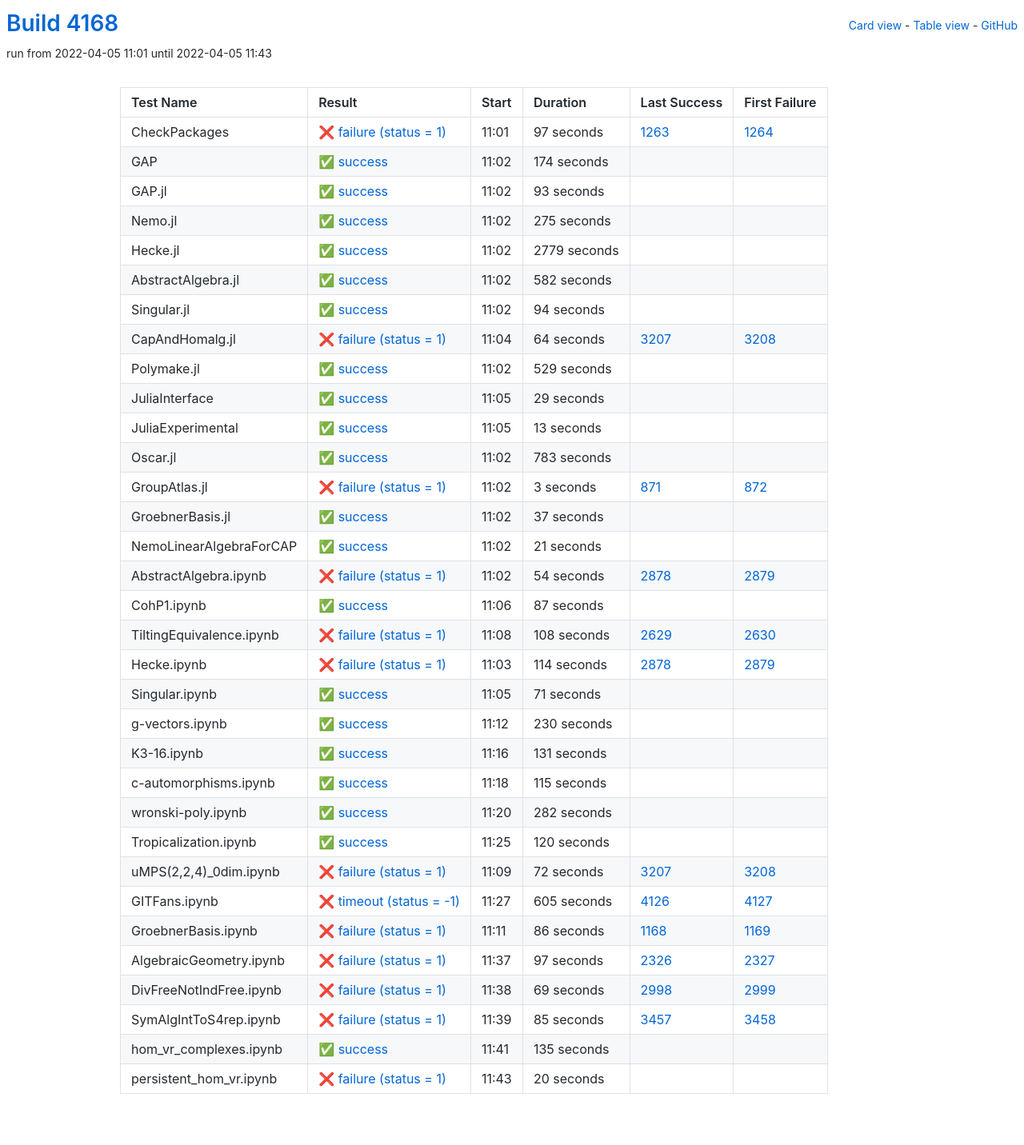
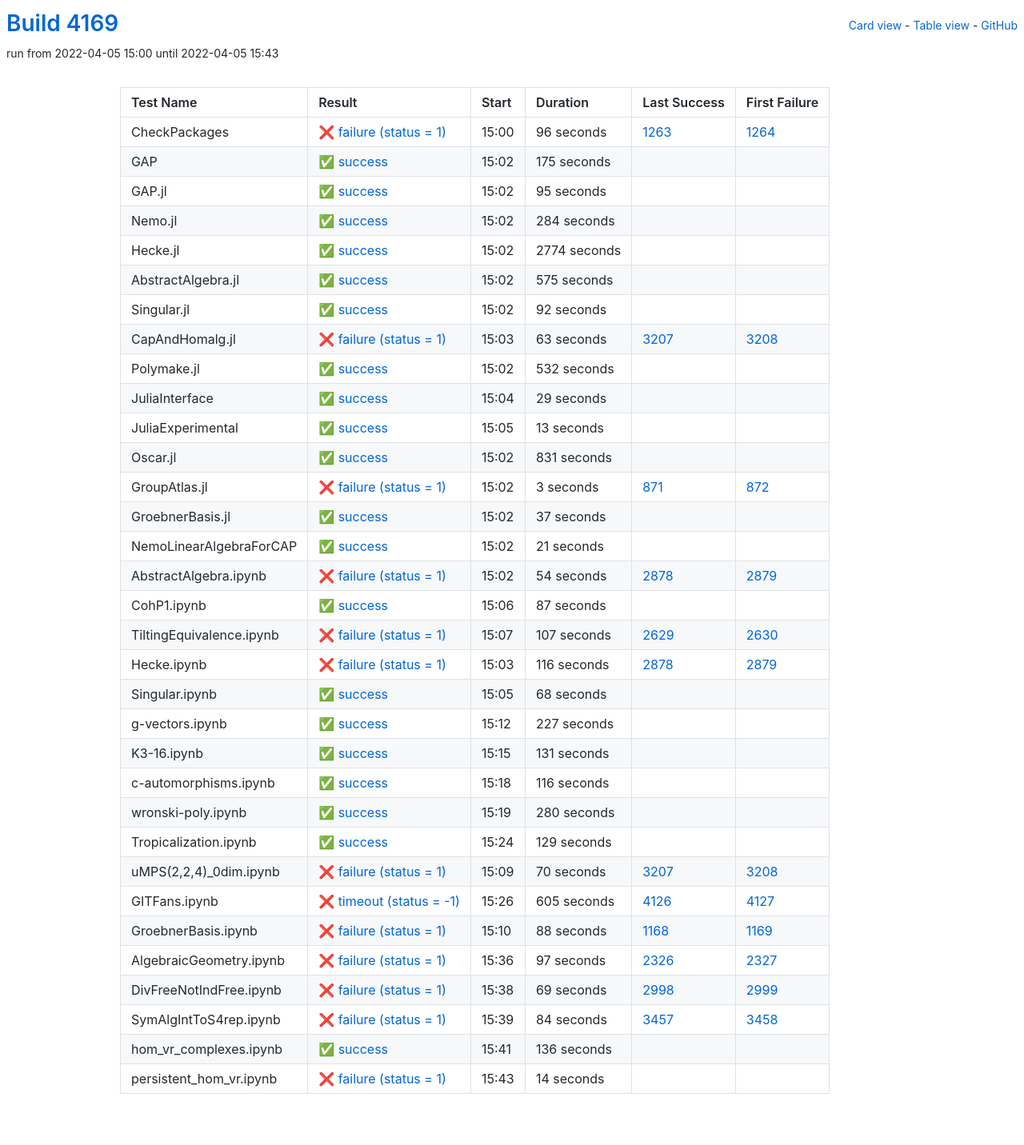
Before and after one commit to oscar-system/oscar-ci-status-stable, a Jekyll site: the page built from table.html, in a window 1280 px wide. Shown: the whole page at 80% size. Built offline with Jekyll 4.4.1, drawn with Linux system fonts in a browser that asks for light colours.

Commit message:
Build #4169

```diff
--- a/_data/ci.yml
+++ b/_data/ci.yml
@@ -1,6 +1,6 @@
 ---
-build: 4168
-build_url: https://oscarci.mathematik.uni-kl.de/job/oscar-stable/4168/
+build: 4169
+build_url: https://oscarci.mathematik.uni-kl.de/job/oscar-stable/4169/
 job: oscar-stable
 organization: oscar-system
 repo: oscar-ci-status-stable
@@ -8,116 +8,116 @@ repourl: https://github.com/oscar-system/oscar-ci-status-stable
 tests:
 - name: CheckPackages
   id: checkpackages
-  log: https://oscarci.mathematik.uni-kl.de/job/oscar-stable/4168/artifact/logs/build-4168/CheckPackages.log
-  start: 2022-04-05 11:01
+  log: https://oscarci.mathematik.uni-kl.de/job/oscar-stable/4169/artifact/logs/build-4169/CheckPackages.log
+  start: 2022-04-05 15:00
   success: false
   exitcode: 1
   status: failure
-  duration: 97
+  duration: 96
   last_success: 1263
   last_success_url: https://oscarci.mathematik.uni-kl.de/job/oscar-stable/1263/
   first_failure: 1264
   first_failure_url: https://oscarci.mathematik.uni-kl.de/job/oscar-stable/1264/
 - name: GAP
   id: gap
-  log: https://oscarci.mathematik.uni-kl.de/job/oscar-stable/4168/artifact/logs/build-4168/GAP.log
-  start: 2022-04-05 11:02
+  log: https://oscarci.mathematik.uni-kl.de/job/oscar-stable/4169/artifact/logs/build-4169/GAP.log
+  start: 2022-04-05 15:02
   success: true
   exitcode: 0
   status: success
-  duration: 174
+  duration: 175
   last_success: false
   last_success_url:
   first_failure: false
   first_failure_url:
 - name: GAP.jl
   id: gap-jl
-  log: https://oscarci.mathematik.uni-kl.de/job/oscar-stable/4168/artifact/logs/build-4168/GAP.jl.log
-  start: 2022-04-05 11:02
+  log: https://oscarci.mathematik.uni-kl.de/job/oscar-stable/4169/artifact/logs/build-4169/GAP.jl.log
+  start: 2022-04-05 15:02
   success: true
   exitcode: 0
   status: success
-  duration: 93
+  duration: 95
   last_success: false
   last_success_url:
   first_failure: false
   first_failure_url:
 - name: Nemo.jl
   id: nemo-jl
-  log: https://oscarci.mathematik.uni-kl.de/job/oscar-stable/4168/artifact/logs/build-4168/Nemo.jl.log
-  start: 2022-04-05 11:02
+  log: https://oscarci.mathematik.uni-kl.de/job/oscar-stable/4169/artifact/logs/build-4169/Nemo.jl.log
+  start: 2022-04-05 15:02
   success: true
   exitcode: 0
   status: success
-  duration: 275
+  duration: 284
   last_success: false
   last_success_url:
   first_failure: false
   first_failure_url:
 - name: Hecke.jl
   id: hecke-jl
-  log: https://oscarci.mathematik.uni-kl.de/job/oscar-stable/4168/artifact/logs/build-4168/Hecke.jl.log
-  start: 2022-04-05 11:02
+  log: https://oscarci.mathematik.uni-kl.de/job/oscar-stable/4169/artifact/logs/build-4169/Hecke.jl.log
+  start: 2022-04-05 15:02
   success: true
   exitcode: 0
   status: success
-  duration: 2779
+  duration: 2774
   last_success: false
   last_success_url:
   first_failure: false
   first_failure_url:
 - name: AbstractAlgebra.jl
   id: abstractalgebra-jl
-  log: https://oscarci.mathematik.uni-kl.de/job/oscar-stable/4168/artifact/logs/build-4168/AbstractAlgebra.jl.log
-  start: 2022-04-05 11:02
+  log: https://oscarci.mathematik.uni-kl.de/job/oscar-stable/4169/artifact/logs/build-4169/AbstractAlgebra.jl.log
+  start: 2022-04-05 15:02
   success: true
   exitcode: 0
   status: success
-  duration: 582
+  duration: 575
   last_success: false
   last_success_url:
   first_failure: false
   first_failure_url:
 - name: Singular.jl
   id: singular-jl
-  log: https://oscarci.mathematik.uni-kl.de/job/oscar-stable/4168/artifact/logs/build-4168/Singular.jl.log
-  start: 2022-04-05 11:02
+  log: https://oscarci.mathematik.uni-kl.de/job/oscar-stable/4169/artifact/logs/build-4169/Singular.jl.log
+  start: 2022-04-05 15:02
   success: true
   exitcode: 0
   status: success
-  duration: 94
+  duration: 92
   last_success: false
   last_success_url:
   first_failure: false
   first_failure_url:
 - name: CapAndHomalg.jl
   id: capandhomalg-jl
-  log: https://oscarci.mathematik.uni-kl.de/job/oscar-stable/4168/artifact/logs/build-4168/CapAndHomalg.jl.log
-  start: 2022-04-05 11:04
+  log: https://oscarci.mathematik.uni-kl.de/job/oscar-stable/4169/artifact/logs/build-4169/CapAndHomalg.jl.log
+  start: 2022-04-05 15:03
   success: false
   exitcode: 1
   status: failure
-  duration: 64
+  duration: 63
   last_success: 3207
   last_success_url: https://oscarci.mathematik.uni-kl.de/job/oscar-stable/3207/
   first_failure: 3208
   first_failure_url: https://oscarci.mathematik.uni-kl.de/job/oscar-stable/3208/
 - name: Polymake.jl
   id: polymake-jl
-  log: https://oscarci.mathematik.uni-kl.de/job/oscar-stable/4168/artifact/logs/build-4168/Polymake.jl.log
-  start: 2022-04-05 11:02
+  log: https://oscarci.mathematik.uni-kl.de/job/oscar-stable/4169/artifact/logs/build-4169/Polymake.jl.log
+  start: 2022-04-05 15:02
   success: true
   exitcode: 0
   status: success
-  duration: 529
+  duration: 532
   last_success: false
   last_success_url:
   first_failure: false
   first_failure_url:
 - name: JuliaInterface
   id: juliainterface
-  log: https://oscarci.mathematik.uni-kl.de/job/oscar-stable/4168/artifact/logs/build-4168/JuliaInterface.log
-  start: 2022-04-05 11:05
+  log: https://oscarci.mathematik.uni-kl.de/job/oscar-stable/4169/artifact/logs/build-4169/JuliaInterface.log
+  start: 2022-04-05 15:04
   success: true
   exitcode: 0
   status: success
@@ -128,8 +128,8 @@ tests:
   first_failure_url:
 - name: JuliaExperimental
   id: juliaexperimental
-  log: https://oscarci.mathematik.uni-kl.de/job/oscar-stable/4168/artifact/logs/build-4168/JuliaExperimental.log
-  start: 2022-04-05 11:05
+  log: https://oscarci.mathematik.uni-kl.de/job/oscar-stable/4169/artifact/logs/build-4169/JuliaExperimental.log
+  start: 2022-04-05 15:05
   success: true
   exitcode: 0
   status: success
@@ -140,20 +140,20 @@ tests:
   first_failure_url:
 - name: Oscar.jl
   id: oscar-jl
-  log: https://oscarci.mathematik.uni-kl.de/job/oscar-stable/4168/artifact/logs/build-4168/Oscar.jl.log
-  start: 2022-04-05 11:02
+  log: https://oscarci.mathematik.uni-kl.de/job/oscar-stable/4169/artifact/logs/build-4169/Oscar.jl.log
+  start: 2022-04-05 15:02
   success: true
   exitcode: 0
   status: success
-  duration: 783
+  duration: 831
   last_success: false
   last_success_url:
   first_failure: false
   first_failure_url:
 - name: GroupAtlas.jl
   id: groupatlas-jl
-  log: https://oscarci.mathematik.uni-kl.de/job/oscar-stable/4168/artifact/logs/build-4168/GroupAtlas.jl.log
-  start: 2022-04-05 11:02
+  log: https://oscarci.mathematik.uni-kl.de/job/oscar-stable/4169/artifact/logs/build-4169/GroupAtlas.jl.log
+  start: 2022-04-05 15:02
   success: false
   exitcode: 1
   status: failure
@@ -164,8 +164,8 @@ tests:
   first_failure_url: https://oscarci.mathematik.uni-kl.de/job/oscar-stable/872/
 - name: GroebnerBasis.jl
   id: groebnerbasis-jl
-  log: https://oscarci.mathematik.uni-kl.de/job/oscar-stable/4168/artifact/logs/build-4168/GroebnerBasis.jl.log
-  start: 2022-04-05 11:02
+  log: https://oscarci.mathematik.uni-kl.de/job/oscar-stable/4169/artifact/logs/build-4169/GroebnerBasis.jl.log
+  start: 2022-04-05 15:02
   success: true
   exitcode: 0
   status: success
@@ -176,8 +176,8 @@ tests:
   first_failure_url:
 - name: NemoLinearAlgebraForCAP
   id: nemolinearalgebraforcap
-  log: https://oscarci.mathematik.uni-kl.de/job/oscar-stable/4168/artifact/logs/build-4168/NemoLinearAlgebraForCAP.log
-  start: 2022-04-05 11:02
+  log: https://oscarci.mathematik.uni-kl.de/job/oscar-stable/4169/artifact/logs/build-4169/NemoLinearAlgebraForCAP.log
+  start: 2022-04-05 15:02
   success: true
   exitcode: 0
   status: success
@@ -188,8 +188,8 @@ tests:
   first_failure_url:
 - name: AbstractAlgebra.ipynb
   id: abstractalgebra-ipynb
-  log: https://oscarci.mathematik.uni-kl.de/job/oscar-stable/4168/artifact/logs/build-4168/AbstractAlgebra.ipynb.log
-  start: 2022-04-05 11:02
+  log: https://oscarci.mathematik.uni-kl.de/job/oscar-stable/4169/artifact/logs/build-4169/AbstractAlgebra.ipynb.log
+  start: 2022-04-05 15:02
   success: false
   exitcode: 1
   status: failure
@@ -200,8 +200,8 @@ tests:
   first_failure_url: https://oscarci.mathematik.uni-kl.de/job/oscar-stable/2879/
 - name: CohP1.ipynb
   id: cohp1-ipynb
-  log: https://oscarci.mathematik.uni-kl.de/job/oscar-stable/4168/artifact/logs/build-4168/CohP1.ipynb.log
-  start: 2022-04-05 11:06
+  log: https://oscarci.mathematik.uni-kl.de/job/oscar-stable/4169/artifact/logs/build-4169/CohP1.ipynb.log
+  start: 2022-04-05 15:06
   success: true
   exitcode: 0
   status: success
@@ -212,56 +212,56 @@ tests:
   first_failure_url:
 - name: TiltingEquivalence.ipynb
   id: tiltingequivalence-ipynb
-  log: https://oscarci.mathematik.uni-kl.de/job/oscar-stable/4168/artifact/logs/build-4168/TiltingEquivalence.ipynb.log
-  start: 2022-04-05 11:08
+  log: https://oscarci.mathematik.uni-kl.de/job/oscar-stable/4169/artifact/logs/build-4169/TiltingEquivalence.ipynb.log
+  start: 2022-04-05 15:07
   success: false
   exitcode: 1
   status: failure
-  duration: 108
+  duration: 107
   last_success: 2629
   last_success_url: https://oscarci.mathematik.uni-kl.de/job/oscar-stable/2629/
   first_failure: 2630
   first_failure_url: https://oscarci.mathematik.uni-kl.de/job/oscar-stable/2630/
 - name: Hecke.ipynb
   id: hecke-ipynb
-  log: https://oscarci.mathematik.uni-kl.de/job/oscar-stable/4168/artifact/logs/build-4168/Hecke.ipynb.log
-  start: 2022-04-05 11:03
+  log: https://oscarci.mathematik.uni-kl.de/job/oscar-stable/4169/artifact/logs/build-4169/Hecke.ipynb.log
+  start: 2022-04-05 15:03
   success: false
   exitcode: 1
   status: failure
-  duration: 114
+  duration: 116
   last_success: 2878
   last_success_url: https://oscarci.mathematik.uni-kl.de/job/oscar-stable/2878/
   first_failure: 2879
   first_failure_url: https://oscarci.mathematik.uni-kl.de/job/oscar-stable/2879/
 - name: Singular.ipynb
   id: singular-ipynb
-  log: https://oscarci.mathematik.uni-kl.de/job/oscar-stable/4168/artifact/logs/build-4168/Singular.ipynb.log
-  start: 2022-04-05 11:05
+  log: https://oscarci.mathematik.uni-kl.de/job/oscar-stable/4169/artifact/logs/build-4169/Singular.ipynb.log
+  start: 2022-04-05 15:05
   success: true
   exitcode: 0
   status: success
-  duration: 71
+  duration: 68
   last_success: false
   last_success_url:
   first_failure: false
   first_failure_url:
 - name: g-vectors.ipynb
   id: g-vectors-ipynb
-  log: https://oscarci.mathematik.uni-kl.de/job/oscar-stable/4168/artifact/logs/build-4168/g-vectors.ipynb.log
-  start: 2022-04-05 11:12
+  log: https://oscarci.mathematik.uni-kl.de/job/oscar-stable/4169/artifact/logs/build-4169/g-vectors.ipynb.log
+  start: 2022-04-05 15:12
   success: true
   exitcode: 0
   status: success
-  duration: 230
+  duration: 227
   last_success: false
   last_success_url:
   first_failure: false
   first_failure_url:
 - name: K3-16.ipynb
   id: k3-16-ipynb
-  log: https://oscarci.mathematik.uni-kl.de/job/oscar-stable/4168/artifact/logs/build-4168/K3-16.ipynb.log
-  start: 2022-04-05 11:16
+  log: https://oscarci.mathematik.uni-kl.de/job/oscar-stable/4169/artifact/logs/build-4169/K3-16.ipynb.log
+  start: 2022-04-05 15:15
   success: true
   exitcode: 0
   status: success
@@ -272,56 +272,56 @@ tests:
   first_failure_url:
 - name: c-automorphisms.ipynb
   id: c-automorphisms-ipynb
-  log: https://oscarci.mathematik.uni-kl.de/job/oscar-stable/4168/artifact/logs/build-4168/c-automorphisms.ipynb.log
-  start: 2022-04-05 11:18
+  log: https://oscarci.mathematik.uni-kl.de/job/oscar-stable/4169/artifact/logs/build-4169/c-automorphisms.ipynb.log
+  start: 2022-04-05 15:18
   success: true
   exitcode: 0
   status: success
-  duration: 115
+  duration: 116
   last_success: false
   last_success_url:
   first_failure: false
   first_failure_url:
 - name: wronski-poly.ipynb
   id: wronski-poly-ipynb
-  log: https://oscarci.mathematik.uni-kl.de/job/oscar-stable/4168/artifact/logs/build-4168/wronski-poly.ipynb.log
-  start: 2022-04-05 11:20
+  log: https://oscarci.mathematik.uni-kl.de/job/oscar-stable/4169/artifact/logs/build-4169/wronski-poly.ipynb.log
+  start: 2022-04-05 15:19
   success: true
   exitcode: 0
   status: success
-  duration: 282
+  duration: 280
   last_success: false
   last_success_url:
   first_failure: false
   first_failure_url:
 - name: Tropicalization.ipynb
   id: tropicalization-ipynb
-  log: https://oscarci.mathematik.uni-kl.de/job/oscar-stable/4168/artifact/logs/build-4168/Tropicalization.ipynb.log
-  start: 2022-04-05 11:25
+  log: https://oscarci.mathematik.uni-kl.de/job/oscar-stable/4169/artifact/logs/build-4169/Tropicalization.ipynb.log
+  start: 2022-04-05 15:24
   success: true
   exitcode: 0
   status: success
-  duration: 120
+  duration: 129
   last_success: false
   last_success_url:
   first_failure: false
   first_failure_url:
 - name: uMPS(2,2,4)_0dim.ipynb
   id: umps-2-2-4-0dim-ipynb
-  log: https://oscarci.mathematik.uni-kl.de/job/oscar-stable/4168/artifact/logs/build-4168/uMPS-2-2-4-_0dim.ipynb.log
-  start: 2022-04-05 11:09
+  log: https://oscarci.mathematik.uni-kl.de/job/oscar-stable/4169/artifact/logs/build-4169/uMPS-2-2-4-_0dim.ipynb.log
+  start: 2022-04-05 15:09
   success: false
   exitcode: 1
   status: failure
-  duration: 72
+  duration: 70
   last_success: 3207
   last_success_url: https://oscarci.mathematik.uni-kl.de/job/oscar-stable/3207/
   first_failure: 3208
   first_failure_url: https://oscarci.mathematik.uni-kl.de/job/oscar-stable/3208/
 - name: GITFans.ipynb
   id: gitfans-ipynb
-  log: https://oscarci.mathematik.uni-kl.de/job/oscar-stable/4168/artifact/logs/build-4168/GITFans.ipynb.log
-  start: 2022-04-05 11:27
+  log: https://oscarci.mathematik.uni-kl.de/job/oscar-stable/4169/artifact/logs/build-4169/GITFans.ipynb.log
+  start: 2022-04-05 15:26
   success: false
   exitcode: -1
   status: timeout
@@ -332,20 +332,20 @@ tests:
   first_failure_url: https://oscarci.mathematik.uni-kl.de/job/oscar-stable/4127/
 - name: GroebnerBasis.ipynb
   id: groebnerbasis-ipynb
-  log: https://oscarci.mathematik.uni-kl.de/job/oscar-stable/4168/artifact/logs/build-4168/GroebnerBasis.ipynb.log
-  start: 2022-04-05 11:11
+  log: https://oscarci.mathematik.uni-kl.de/job/oscar-stable/4169/artifact/logs/build-4169/GroebnerBasis.ipynb.log
+  start: 2022-04-05 15:10
   success: false
   exitcode: 1
   status: failure
-  duration: 86
+  duration: 88
   last_success: 1168
   last_success_url: https://oscarci.mathematik.uni-kl.de/job/oscar-stable/1168/
   first_failure: 1169
   first_failure_url: https://oscarci.mathematik.uni-kl.de/job/oscar-stable/1169/
 - name: AlgebraicGeometry.ipynb
   id: algebraicgeometry-ipynb
-  log: https://oscarci.mathematik.uni-kl.de/job/oscar-stable/4168/artifact/logs/build-4168/AlgebraicGeometry.ipynb.log
-  start: 2022-04-05 11:37
+  log: https://oscarci.mathematik.uni-kl.de/job/oscar-stable/4169/artifact/logs/build-4169/AlgebraicGeometry.ipynb.log
+  start: 2022-04-05 15:36
   success: false
   exitcode: 1
   status: failure
@@ -356,8 +356,8 @@ tests:
   first_failure_url: https://oscarci.mathematik.uni-kl.de/job/oscar-stable/2327/
 - name: DivFreeNotIndFree.ipynb
   id: divfreenotindfree-ipynb
-  log: https://oscarci.mathematik.uni-kl.de/job/oscar-stable/4168/artifact/logs/build-4168/DivFreeNotIndFree.ipynb.log
-  start: 2022-04-05 11:38
+  log: https://oscarci.mathematik.uni-kl.de/job/oscar-stable/4169/artifact/logs/build-4169/DivFreeNotIndFree.ipynb.log
+  start: 2022-04-05 15:38
   success: false
   exitcode: 1
   status: failure
@@ -368,36 +368,36 @@ tests:
   first_failure_url: https://oscarci.mathematik.uni-kl.de/job/oscar-stable/2999/
 - name: SymAlgIntToS4rep.ipynb
   id: symalginttos4rep-ipynb
-  log: https://oscarci.mathematik.uni-kl.de/job/oscar-stable/4168/artifact/logs/build-4168/SymAlgIntToS4rep.ipynb.log
-  start: 2022-04-05 11:39
+  log: https://oscarci.mathematik.uni-kl.de/job/oscar-stable/4169/artifact/logs/build-4169/SymAlgIntToS4rep.ipynb.log
+  start: 2022-04-05 15:39
   success: false
   exitcode: 1
   status: failure
-  duration: 85
+  duration: 84
   last_success: 3457
   last_success_url: https://oscarci.mathematik.uni-kl.de/job/oscar-stable/3457/
   first_failure: 3458
   first_failure_url: https://oscarci.mathematik.uni-kl.de/job/oscar-stable/3458/
 - name: hom_vr_complexes.ipynb
   id: hom-vr-complexes-ipynb
-  log: https://oscarci.mathematik.uni-kl.de/job/oscar-stable/4168/artifact/logs/build-4168/hom_vr_complexes.ipynb.log
-  start: 2022-04-05 11:41
+  log: https://oscarci.mathematik.uni-kl.de/job/oscar-stable/4169/artifact/logs/build-4169/hom_vr_complexes.ipynb.log
+  start: 2022-04-05 15:41
   success: true
   exitcode: 0
   status: success
-  duration: 135
+  duration: 136
   last_success: false
   last_success_url:
   first_failure: false
   first_failure_url:
 - name: persistent_hom_vr.ipynb
   id: persistent-hom-vr-ipynb
-  log: https://oscarci.mathematik.uni-kl.de/job/oscar-stable/4168/artifact/logs/build-4168/persistent_hom_vr.ipynb.log
-  start: 2022-04-05 11:43
+  log: https://oscarci.mathematik.uni-kl.de/job/oscar-stable/4169/artifact/logs/build-4169/persistent_hom_vr.ipynb.log
+  start: 2022-04-05 15:43
   success: false
   exitcode: 1
   status: failure
-  duration: 20
+  duration: 14
   last_success: false
   last_success_url:
   first_failure: false
```
Also changed, not shown: README.md.
